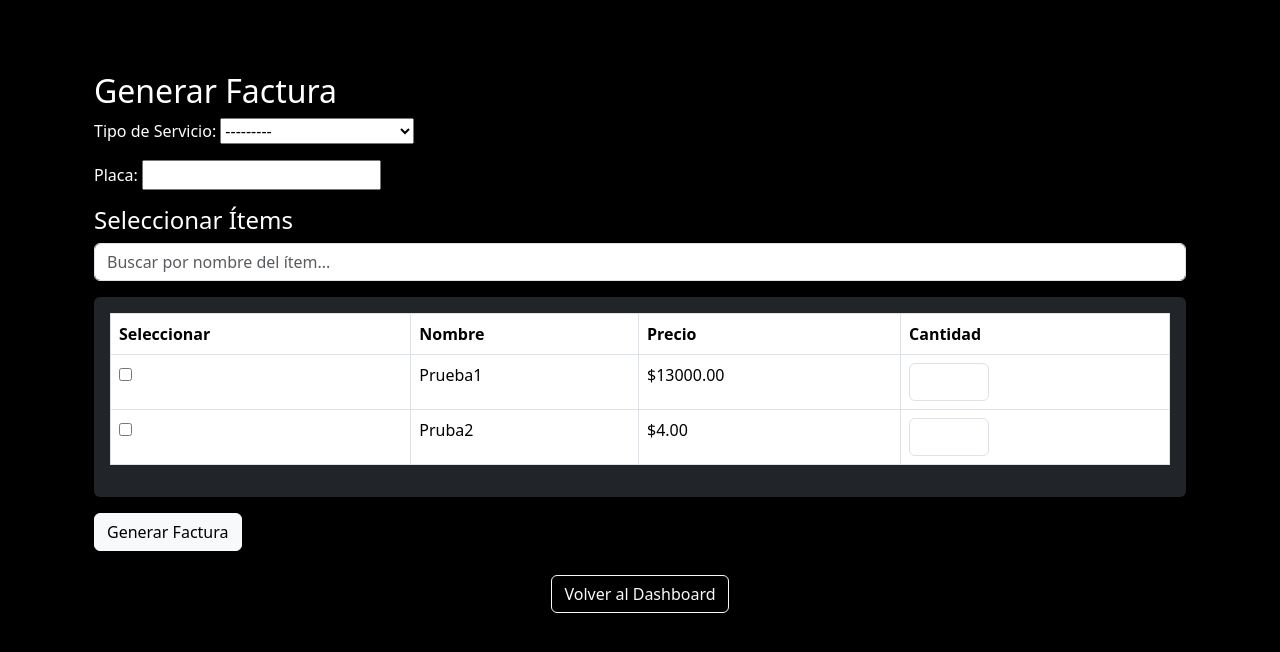
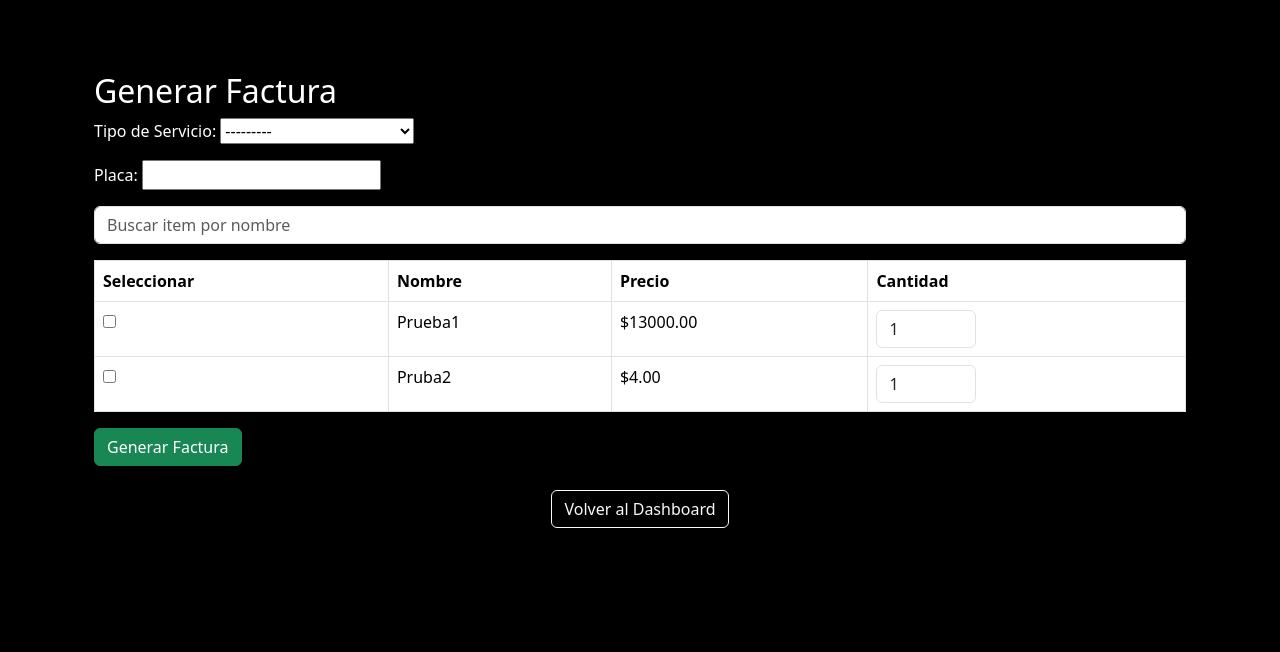
Before and after one commit to MaximilianoSanLa/InformationSis, a Django app: page /factura/ in a window 1280 px wide. Shown: the top 652 px of the page. Run offline with Django 5.2, Linux system fonts and the light colour scheme; a user stored in the database is signed in; data comes from the database, SQL or seed files in the repository; both versions use the stored data as it was after the commit.

Commit message:
slice of life changes

```diff
--- a/TallerMecan/accounts/forms.py
+++ b/TallerMecan/accounts/forms.py
@@ -13,4 +13,3 @@ class StockForm(forms.ModelForm):
 class InvoiceForm(forms.Form):
     service_type = forms.ModelChoiceField(queryset=ServiceType.objects.all(), label="Tipo de Servicio")
     license_plate = forms.CharField(label="Placa", max_length=20)
-    items = forms.ModelMultipleChoiceField(queryset=Item.objects.all(), widget=forms.CheckboxSelectMultiple, required=False)
--- a/TallerMecan/accounts/templates/factura.html
+++ b/TallerMecan/accounts/templates/factura.html
@@ -2,27 +2,16 @@
 {% load static %}
 
 {% block content %}
-<div class="container mt-5 text-white">
+<div class="container mt-5">
   <h2>Generar Factura</h2>
+
   <form method="post">
     {% csrf_token %}
+    {{ form.as_p }}
 
-    <div class="mb-3">
-      {{ form.service_type.label_tag }} {{ form.service_type }}
-    </div>
-    <div class="mb-3">
-      {{ form.license_plate.label_tag }} {{ form.license_plate }}
-    </div>
+    <input type="text" id="itemSearch" class="form-control mb-3" placeholder="Buscar item por nombre">
 
-    <h4>Seleccionar Ítems</h4>
-
-    <!-- Search Bar -->
-    <div class="mb-3">
-      <input type="text" id="itemSearch" class="form-control" placeholder="Buscar por nombre del ítem...">
-    </div>
-
-    <div class="table-responsive bg-dark p-3 rounded">
-      <table class="table table-bordered text-white" id="itemsTable">
+    <table class="table table-bordered">
       <thead>
         <tr>
           <th>Seleccionar</th>
@@ -31,35 +20,37 @@
           <th>Cantidad</th>
         </tr>
       </thead>
-        <tbody>
+      <tbody id="itemTable">
         {% for item in items %}
         <tr>
-            <td><input type="checkbox" name="item" value="{{ item.id }}"></td>
+          <td>
+            <input type="checkbox" name="item" value="{{ item.id }}">
+          </td>
           <td class="item-name">{{ item.name }}</td>
           <td>${{ item.price }}</td>
-            <td><input type="number" name="quantity" min="1" class="form-control" style="width: 80px;"></td>
+          <td>
+            <input type="number" name="quantity_{{ item.id }}" value="1" min="1" class="form-control" style="width: 100px;">
+          </td>
         </tr>
         {% endfor %}
       </tbody>
     </table>
-    </div>
 
-    <button type="submit" class="btn btn-light mt-3">Generar Factura</button>
+    <button type="submit" class="btn btn-success">Generar Factura</button>
   </form>
   <div class="text-center mt-4">
     <a href="{% url 'dashboard' %}" class="btn btn-outline-light">Volver al Dashboard</a>
   </div>
 </div>
 
-<!-- Search Filter Script -->
 <script>
-  document.getElementById("itemSearch").addEventListener("input", function () {
-    const query = this.value.toLowerCase();
-    const rows = document.querySelectorAll("#itemsTable tbody tr");
+  document.getElementById("itemSearch").addEventListener("keyup", function () {
+    const filter = this.value.toLowerCase();
+    const rows = document.querySelectorAll("#itemTable tr");
 
     rows.forEach(row => {
       const name = row.querySelector(".item-name").textContent.toLowerCase();
-      row.style.display = name.includes(query) ? "" : "none";
+      row.style.display = name.includes(filter) ? "" : "none";
     });
   });
 </script>
--- a/TallerMecan/accounts/templates/warranty.html
+++ b/TallerMecan/accounts/templates/warranty.html
@@ -23,6 +23,7 @@
               <p class="card-text mb-1"><strong>Placa:</strong> {{ service.license_plate }}</p>
               <p class="card-text mb-1"><strong>Valor Total:</strong> ${{ service.total_sold }}</p>
               <p class="card-text mb-0"><strong>Garantía #:</strong> {{ service.warranty }}</p>
+              <p class="card-text mb-0"><strong>Fecha #:</strong> {{ service.warranty }}</p>
             </div>
           </div>
         </div>
--- a/TallerMecan/accounts/views.py
+++ b/TallerMecan/accounts/views.py
@@ -7,6 +7,8 @@ from django.db.models.functions import TruncMonth
 from .forms import ItemForm, StockForm,InvoiceForm
 from django.contrib import messages
 from django.shortcuts import get_object_or_404
+import random
+from django.utils import timezone
 def login_view(request):
     if request.method == 'POST':
         username = request.POST['username']
@@ -128,50 +130,59 @@ def generar_factura_view(request):
     form = InvoiceForm(request.POST or None)
 
     if request.method == "POST":
-        selected_items = request.POST.getlist('item')
-        quantities = request.POST.getlist('quantity')
-        service_type_id = request.POST.get('service_type')
-        license_plate = request.POST.get('license_plate')
+        if form.is_valid():
+            service_type = form.cleaned_data['service_type']
+            license_plate = form.cleaned_data['license_plate']
+            selected_items = request.POST.getlist('item')
 
-        if not selected_items or not service_type_id or not license_plate:
-            messages.error(request, "Todos los campos son obligatorios.")
+            if not selected_items:
+                messages.error(request, "Debes seleccionar al menos un ítem.")
+                return redirect("generar_factura")
+
+            total = 0
+            sold_items_data = []
+
+            for item_id in selected_items:
+                try:
+                    item = Item.objects.get(id=item_id)
+                    quantity_str = request.POST.get(f'quantity_{item_id}', '0')
+                    quantity = int(quantity_str)
+
+                    if quantity <= 0:
+                        raise ValueError()
+
+                    total += item.price * quantity
+                    sold_items_data.append((item, quantity))
+                except (Item.DoesNotExist, ValueError):
+                    messages.error(request, f"Error con el ítem o cantidad para ID {item_id}.")
+                    return redirect("generar_factura")
+
+            # Generate unique warranty number
+            warranty = random.randint(100000000, 999999999)
+            while SoldService.objects.filter(warranty=warranty).exists():
+                warranty = random.randint(100000000, 999999999)
+
+            # Create sold service
+            sold_service = SoldService.objects.create(
+                service_type=service_type,
+                total_sold=total,
+                license_plate=license_plate,
+                warranty=warranty,
+                date=timezone.now()
+            )
+
+            # Create sold items and update stock
+            for item, quantity in sold_items_data:
+                SoldItem.objects.create(sold_service=sold_service, item=item, amount=quantity)
+
+                stock = Stock.objects.filter(item=item).first()
+                if stock and stock.amount >= quantity:
+                    stock.amount -= quantity
+                    stock.save()
+                else:
+                    messages.warning(request, f"No hay suficiente inventario para {item.name}.")
+
+            messages.success(request, f"Factura generada con éxito. Garantía: {sold_service.warranty}")
             return redirect("generar_factura")
 
-        total = 0
-        sold_items_data = []
-
-        for i, item_id in enumerate(selected_items):
-            try:
-                item = Item.objects.get(id=item_id)
-                quantity = int(quantities[i])
-                if quantity <= 0:
-                    raise ValueError()
-
-                total += item.price * quantity
-                sold_items_data.append((item, quantity))
-            except (Item.DoesNotExist, ValueError):
-                messages.error(request, "Error con la cantidad o el ítem.")
-                return redirect("generar_factura")
-
-        # Create sold service
-        sold_service = SoldService.objects.create(
-            service_type_id=service_type_id,
-            total_sold=total,
-            license_plate=license_plate
-        )
-
-        # Create sold items and update stock
-        for item, quantity in sold_items_data:
-            SoldItem.objects.create(sold_service=sold_service, item=item, amount=quantity)
-
-            stock = Stock.objects.filter(item=item).first()
-            if stock and stock.amount >= quantity:
-                stock.amount -= quantity
-                stock.save()
-            else:
-                messages.warning(request, f"No hay suficiente inventario para {item.name}.")
-
-        messages.success(request, f"Factura generada con éxito. Garantía: {sold_service.warranty}")
-        return redirect("generar_factura")
-
     return render(request, "factura.html", {"items": items, "form": form})
```
Also changed, not shown: TallerMecan/accounts/templates/pdf/factura_pdf.html (added, +45 -0 lines), TallerMecan/db.sqlite3. Lines whose indentation alone changed are shown as unchanged.
